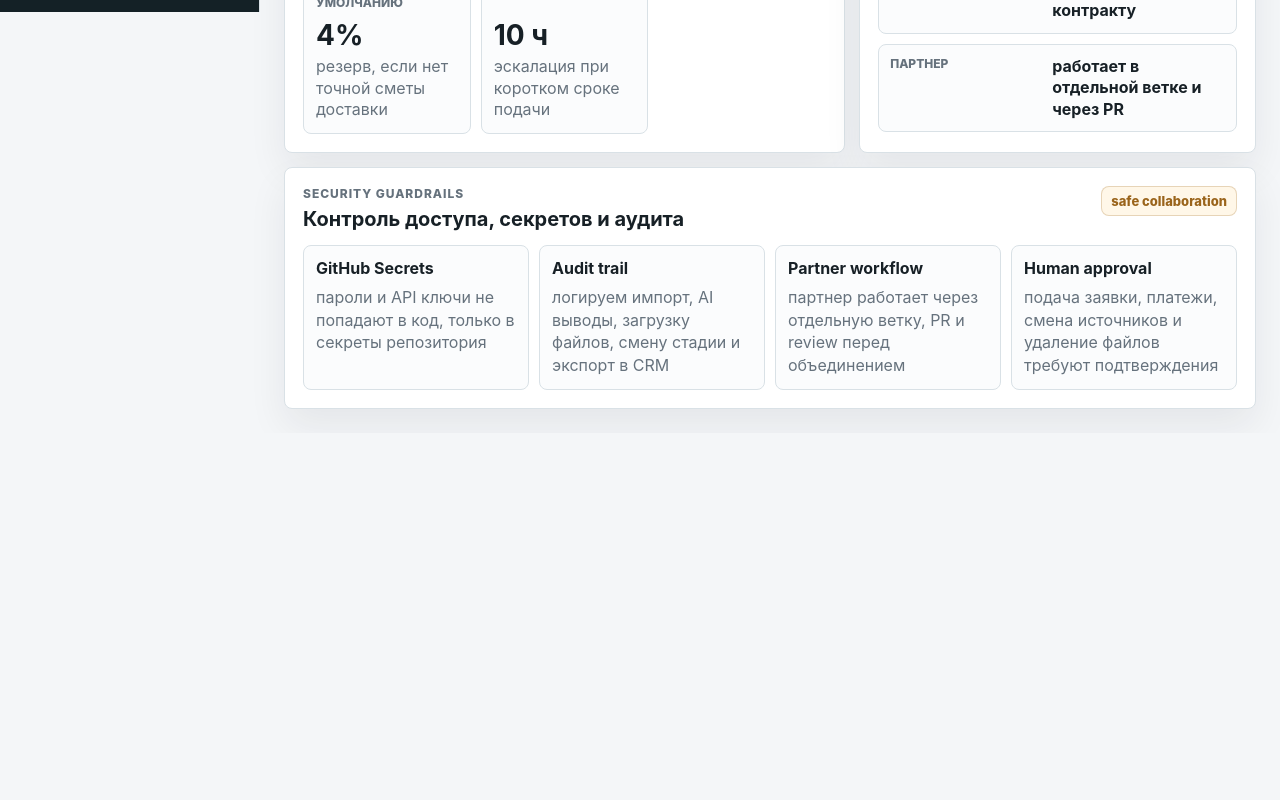
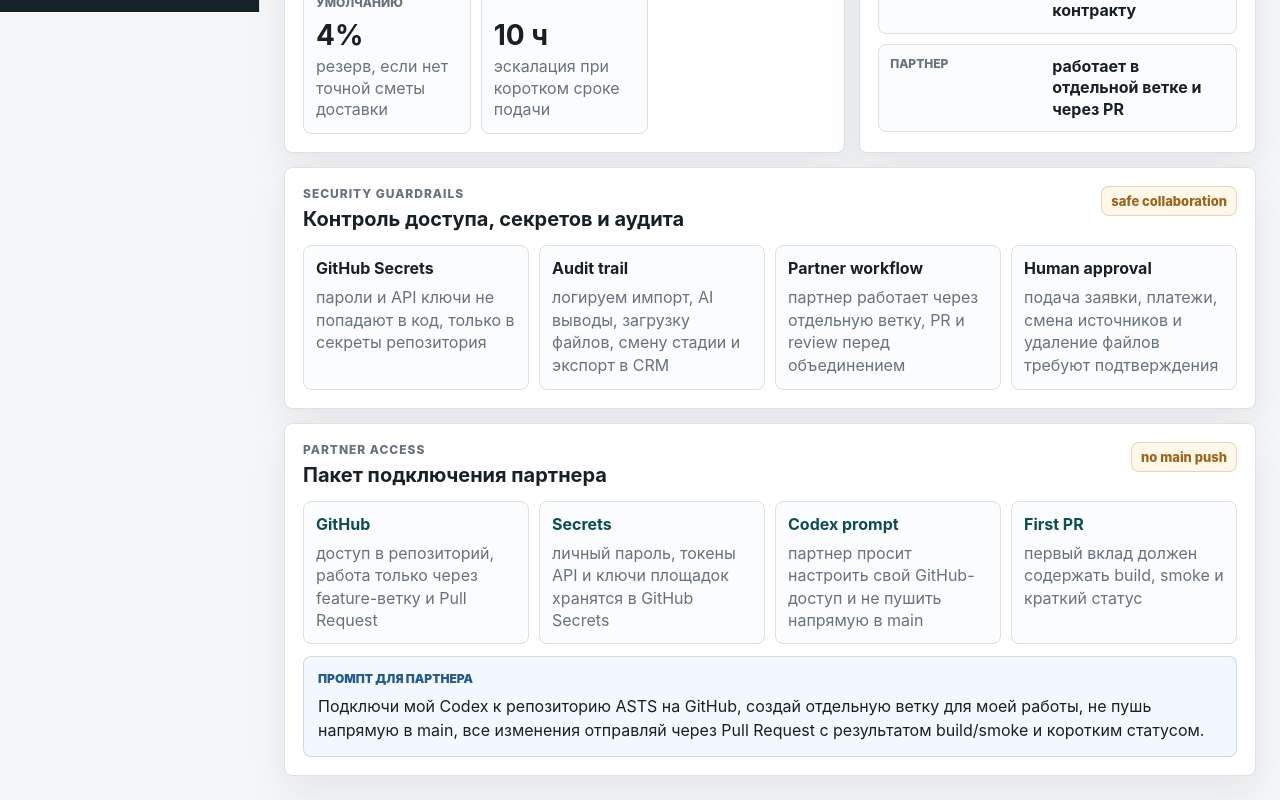
Before and after one commit to info14fourteen-creator/ASTS, a Next.js app in the folder apps/web/: page /settings in a window 1280 px wide. Shown: the part 788-1588 px from the top of the page. Before the commit the page ends 1221 px from the top, so only its background shows below. Built offline with nearby package versions, Linux system fonts and the light colour scheme.

Commit message:
Add partner access settings packet

```diff
--- a/apps/web/app/globals.css
+++ b/apps/web/app/globals.css
@@ -1693,6 +1693,56 @@ dd {
   line-height: 1.42;
 }
 
+.partner-access-grid {
+  display: grid;
+  grid-template-columns: repeat(4, minmax(0, 1fr));
+  gap: 10px;
+}
+
+.partner-access-card {
+  min-height: 118px;
+  border: 1px solid var(--line);
+  border-radius: 8px;
+  padding: 12px;
+  background: #fbfcfd;
+}
+
+.partner-access-card strong,
+.partner-access-card span {
+  display: block;
+}
+
+.partner-access-card strong {
+  color: var(--accent-dark);
+}
+
+.partner-access-card span {
+  margin-top: 8px;
+  color: var(--muted);
+  line-height: 1.4;
+}
+
+.partner-prompt {
+  margin-top: 12px;
+  border: 1px solid rgba(36, 90, 141, 0.18);
+  border-radius: 8px;
+  padding: 14px;
+  background: #f3f8fc;
+}
+
+.partner-prompt span {
+  display: block;
+  color: var(--blue);
+  font-size: 12px;
+  font-weight: 900;
+  text-transform: uppercase;
+}
+
+.partner-prompt p {
+  margin: 8px 0 0;
+  line-height: 1.5;
+}
+
 .source-grid {
   display: grid;
   grid-template-columns: repeat(2, minmax(0, 1fr));
@@ -2195,6 +2245,10 @@ dd {
     grid-template-columns: repeat(2, minmax(0, 1fr));
   }
 
+  .partner-access-grid {
+    grid-template-columns: repeat(2, minmax(0, 1fr));
+  }
+
   .setting-row {
     grid-template-columns: 1fr;
     gap: 6px;
@@ -2335,4 +2389,8 @@ dd {
   .guardrail-grid {
     grid-template-columns: 1fr;
   }
-}
+
+  .partner-access-grid {
+    grid-template-columns: 1fr;
+  }
+}
--- a/apps/web/app/settings/page.tsx
+++ b/apps/web/app/settings/page.tsx
@@ -27,6 +27,13 @@ const guardrails = [
   ["Audit trail", "логируем импорт, AI выводы, загрузку файлов, смену стадии и экспорт в CRM"],
   ["Partner workflow", "партнер работает через отдельную ветку, PR и review перед объединением"],
   ["Human approval", "подача заявки, платежи, смена источников и удаление файлов требуют подтверждения"],
+];
+
+const partnerAccess = [
+  ["GitHub", "доступ в репозиторий, работа только через feature-ветку и Pull Request"],
+  ["Secrets", "личный пароль, токены API и ключи площадок хранятся в GitHub Secrets"],
+  ["Codex prompt", "партнер просит настроить свой GitHub-доступ и не пушить напрямую в main"],
+  ["First PR", "первый вклад должен содержать build, smoke и краткий статус"],
 ];
 
 export default function SettingsPage() {
@@ -143,6 +150,32 @@ export default function SettingsPage() {
               ))}
             </div>
           </article>
+
+          <article className="panel span-12">
+            <div className="panel-head compact">
+              <div>
+                <p className="eyebrow">Partner access</p>
+                <h2>Пакет подключения партнера</h2>
+              </div>
+              <span className="status-pill">no main push</span>
+            </div>
+            <div className="partner-access-grid">
+              {partnerAccess.map(([title, text]) => (
+                <div className="partner-access-card" key={title}>
+                  <strong>{title}</strong>
+                  <span>{text}</span>
+                </div>
+              ))}
+            </div>
+            <div className="partner-prompt">
+              <span>Промпт для партнера</span>
+              <p>
+                Подключи мой Codex к репозиторию ASTS на GitHub, создай отдельную ветку для
+                моей работы, не пушь напрямую в main, все изменения отправляй через Pull Request
+                с результатом build/smoke и коротким статусом.
+              </p>
+            </div>
+          </article>
         </section>
       </section>
     </main>
```
